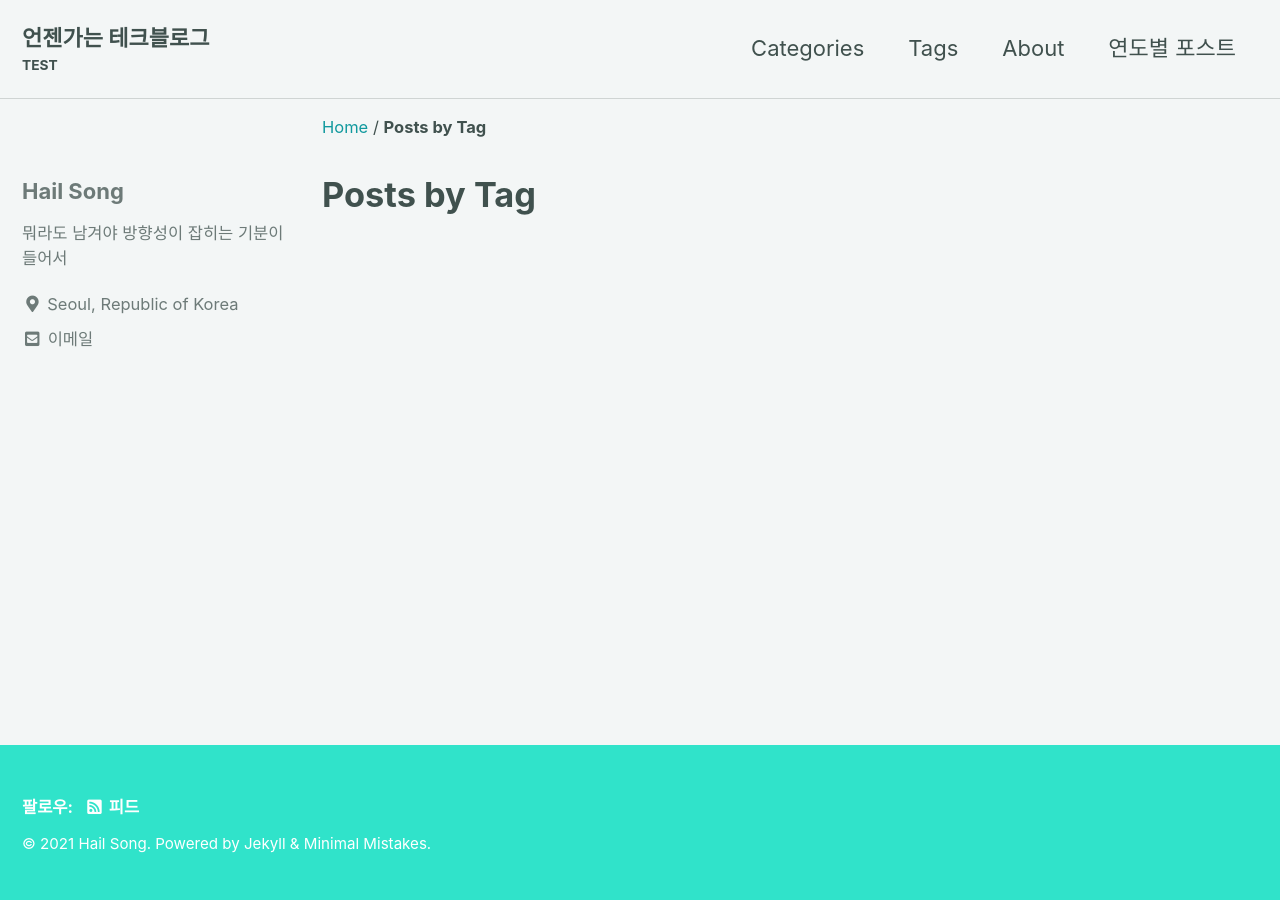
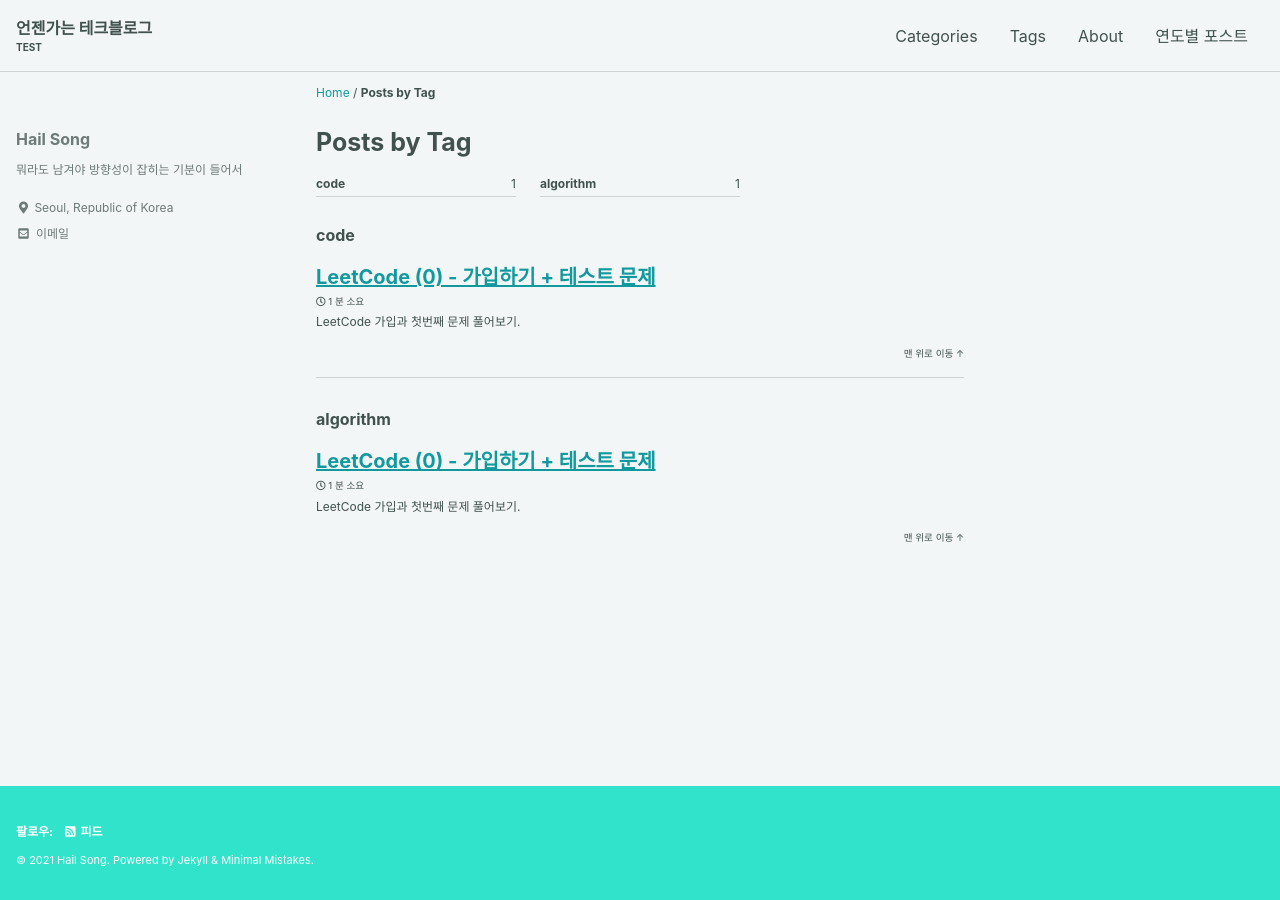
Before and after one commit to hailsong/hailsong.github.io, a Jekyll site: the page built from _pages/tag-archive.md, in a window 1280 px wide. Built offline with Jekyll 4.4.1, drawn with Linux system fonts in a browser that asks for light colours; cached includes are drawn as plain includes.

Commit message:
first post

````diff
--- a/_config.yml
+++ b/_config.yml
@@ -26,7 +26,7 @@ description              : "Computer Vision, Machine Learning Engineer. Interest
 url                      : "https://hailsong.github.io" # the base hostname & protocol for your site e.g. "https://mmistakes.github.io"
 baseurl                  : # the subpath of your site, e.g. "/blog"
 repository               : "hailsong/hailsong.github.io"
-teaser                   : # path of fallback teaser image, e.g. "/assets/images/500x300.png"
+teaser                   : #"/assets/images/teaser.jpg"
 logo                     : # path of logo image to display in the masthead, e.g. "/assets/images/88x88.png"
 masthead_title           : "언젠가는 테크블로그"
 breadcrumbs            : true # true, false (default)
@@ -132,7 +132,7 @@ footer:
       # url:
     - label: "GitHub"
       icon: "fab fa-fw fa-github"
-      # url:
+      url: #"https://github.com/hailsong"
     - label: "GitLab"
       icon: "fab fa-fw fa-gitlab"
       # url:
@@ -141,7 +141,7 @@ footer:
       # url:
     - label: "Instagram"
       icon: "fab fa-fw fa-instagram"
-      # url:
+      url: #"instagram.com/song.ha12
 
 
 # Reading Files
--- /dev/null
+++ b/_posts/2021-06-07-LeetCode-0.md
@@ -0,0 +1,74 @@
+---
+title:  "LeetCode (0) - 가입하기 + 테스트 문제"
+excerpt: "LeetCode 가입과 첫번째 문제 풀어보기."
+
+categories:
+  - Algorithm - LeetCode
+tags:
+  - code
+  - algorithm
+last_modified_at: 2021-06-17T08:06:00-05:00
+---
+
+
+
+### 개요
+
+ 외국계 기업 재직중이신 분의 인터뷰를 유튜브에서 보다가 실리콘밸리에서는 LeetCode라는 알고리즘 문제 풀이 사이트가 우리나라의 백준, 프로그래머스 등과 같은 문제풀이와 더불어 이력으로도 남는다고 하여 신기함을 느꼈다. 심심해서 가입해보고 간단한 문제를 풀어보았다!
+
+------
+
+### LeetCode 가입
+
+1. LeetCode의 주소는 https://leetcode.com/이다. 접속하면 다음과 같은 화면을 볼 수 있다.
+
+   <center><img src="\assets\img\leetcode01.png" width="80%" height="80%"></center>
+
+2. 우측 상단 Sign in -> Sign up을 누르거나 위 이미지에서의 Create Account를 눌러 계정을 생성한다. 이메일 외의 다른 정보는 들어가지 않아 깔끔하다.
+
+   <center><img src="\assets\img\leetcode02.png" width="80%" height="80%"></center>
+
+3. 입력한 이메일로 들어가 컨펌해준다
+
+   <center><img src="\assets\img\leetcode03.png" width="80%" height="80%"></center>
+
+4. 다시 https://leetcode.com/로 가서 로그인해주면 끝난다!
+
+------
+
+### 기본 예제 풀어보기 (189.Rotate Array)
+
+로그인 후 상단 메뉴의 Explore를 클릭한다. Easy, medium, hard 난이도로 나누어져있고 문제별 솔루션도 풍부하게 제공된다는 Top Interview를 진행하였다. Easy 난이도의 Rotate Array(189) 문제를 풀기 위해 들어갔다.
+
+<center><img src="\assets\img\leetcode05.png" width="80%" height="80%"></center>
+
+문제는 다른 알고리즘 사이트들과 마찬가지로 설명과 example set들을 보여준다. 정답 입력 칸은 다음과 같다.
+
+<center><img src="\assets\img\leetcode06.png" width="80%" height="80%"></center>
+
+무엇보다 맘에 드는 점은 custom testcase를 만들 수 있다는 점이다! 나중에 복잡한 문제를 풀거나 할 때 굉장히 유용할 것 같다. 쿨하고 좋다 👍
+
+```python
+class Solution:
+    def rotate(self, nums: List[int], k: int) -> None:
+        """
+        Do not return anything, modify nums in-place instead.
+        """
+        for i in range(k):
+            num = nums.pop()
+            nums.insert(0, num)
+```
+
+class와 rotate함수, 그리고 인자들은 이미 있는 상태에서 **return하지 않고 nums라는 list만 수정**해주면 된다. 사실 문제 Follow up에 복잡도에 대한 얘기도 있었는데(Could you do it in-place with O(1) extra space?) 대충 넣었다. 왜냐하면 제출을 하고 오피셜한 샘플 코드들을 빨리 보고싶었기 때문이다.
+
+<center><img src="\assets\img\leetcode07.png" width="80%" height="80%"></center>
+
+제출 후 코드 입력창 아래부분이 다음과 같이 변함을 확인할 수 있다. More detail에 들어가면 코드 효율성과 다른 제출자들 코드들과의 효율성을 비교할 수 있는 그래프까지 제공해준다. 이제 맨 위로 돌아가 Solution 버튼을 클릭해보자.
+
+<center><img src="\assets\img\leetcode08.png" width="100%" height="100%"></center>
+
+우측에는 내가 제출한 코드, 좌측에는 솔루션들이 디스플레이된다. 총 4가지 풀이법이 제공되고 비교하며 더 효율적인 방법이나 인사이트를 얻을 수 있다! 진짜 멋진 점은 각 풀이법들마다 Time/Space complexity까지 보여준다는 점이다.
+
+-----
+
+영어로 알고리즘 문제를 풀어보는 경험이 궁금해 찾아봤는데 문제에 대한 Discussion 과정이 너무나도 잘 되어있어 공부에 도움이 크게 될 것 같다. 세계적인 IT기업들은 어떤 기출문제를 냈는지 파악할 수 있는 것도 멋진 점이다 😁
--- a/_sass/minimal-mistakes/_reset.scss
+++ b/_sass/minimal-mistakes/_reset.scss
@@ -8,18 +8,18 @@ html {
   /* apply a natural box layout model to all elements */
   box-sizing: border-box;
   background-color: $background-color;
-  font-size: 16px;
+  font-size: 14px;
 
   @include breakpoint($medium) {
-    font-size: 18px;
+    font-size: 16px;
   }
 
   @include breakpoint($large) {
-    font-size: 20px;
+    font-size: 16px;
   }
 
   @include breakpoint($x-large) {
-    font-size: 22px;
+    font-size: 16px;
   }
 
   -webkit-text-size-adjust: 100%;
````
Also changed, not shown: README.md, assets/images/teaser.jpg (added), assets/img/leetcode01.png (added), assets/img/leetcode02.png (added), assets/img/leetcode03.png (added), assets/img/leetcode04.png (added), assets/img/leetcode05.png (added), assets/img/leetcode06.png (added), assets/img/leetcode07.png (added), assets/img/leetcode08.png (added).
